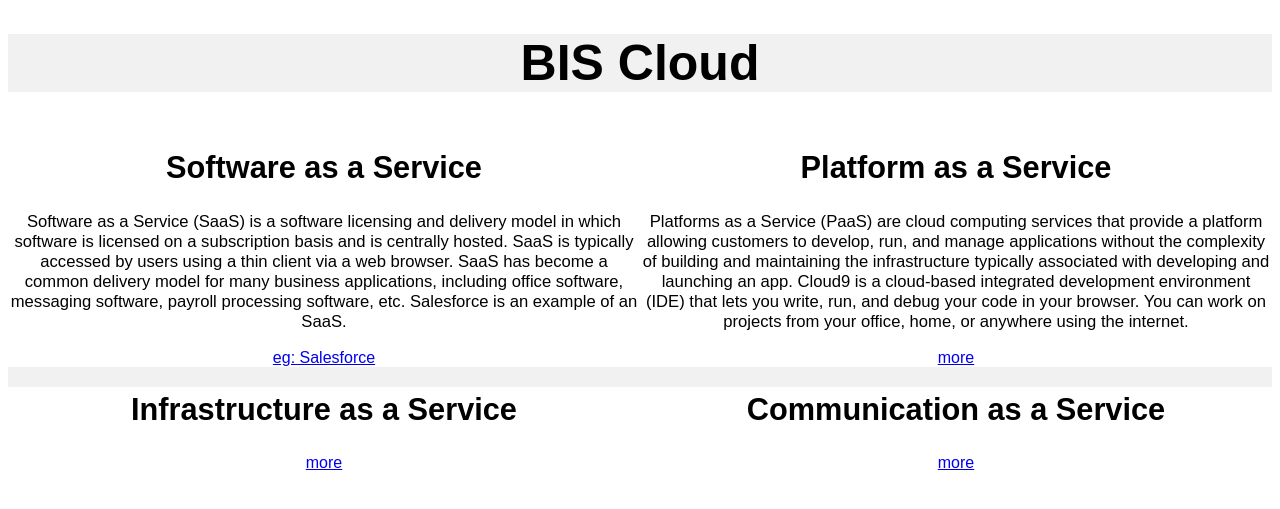
After one commit to CraigDoyleGubbins/IS1113117481062, a PHP site: page /CloudServices/VendorHomepage.html in a window 1280 px wide. The commit adds this page. Shown: the top 509 px of the page. Run offline with PHP 8.4, Linux system fonts and the light colour scheme.

```diff
--- a/CV/cv_page3.html
+++ b/CV/cv_page3.html
@@ -14,9 +14,9 @@
     <body>
         <h1 class="mainheading">Work Experience</h1>
 
-        <p><strong>Company:</strong> Justice League of America</p>
-        <p><strong>Job Title:</strong> Vigilante</p>
-        <p><strong>Year:</strong> 1961-Present</p>
+        <p><strong>Company:</strong>Justice League of America</p>
+        <p><strong>Job Title:</strong>Vigilante</p>
+        <p><strong>Year:</strong>1961-Present</p>
 
         <a href="cv_page2.html" class="btn btn-dark">Back</a>
         <a href="../homepage.html" class="btn btn-dark" style="float: right;">Home</a>
--- /dev/null
+++ b/CloudServices/VendorHomepage.html
@@ -0,0 +1,78 @@
+<!DOCTYPE html>
+<html>
+
+    <head>
+        <title>
+            BIS Cloud
+        </title>
+
+        <link rel="stylesheet" href="cloudstyle.css" type="text/css"/>
+
+    </head>
+
+    <body>
+        <div class="header">
+            <h1>
+                BIS Cloud
+            </h1>
+        </div>
+
+        <div class="row">
+        <div class="column">
+            <h2>
+                Software as a Service
+            </h2>
+            <p>
+                Software as a Service (SaaS) is a software licensing and delivery model in which
+                software is licensed on a subscription basis and is centrally hosted. SaaS
+                is typically accessed by users using a thin client via a web browser.
+                SaaS has become a common delivery model for many business applications,
+                including office software, messaging software, payroll processing software,
+                 etc. Salesforce is an example of an SaaS.
+            </p>
+            <a href="https://www.salesforce.com/eu/products/what-is-salesforce/">eg: Salesforce</a>
+        </div>
+
+        <div class="column">
+            <h2>
+                Platform as a Service
+            </h2>
+            <p>
+                Platforms as a Service (PaaS) are cloud computing services that provide a platform
+                allowing customers to develop, run, and manage applications without the complexity
+                of building and maintaining the infrastructure typically associated with developing
+                and launching an app. Cloud9 is a cloud-based integrated development environment
+                (IDE) that lets you write, run, and debug your code in your browser. You can work
+                on projects from your office, home, or anywhere using the internet.
+            </p>
+            <a href="https://aws.amazon.com/cloud9/">more</a>
+        </div>
+        </div>
+
+        <div class="column">
+            <h2>
+                Infrastructure as a Service
+            </h2>
+            <p>
+
+            </p>
+            <a href="https://aws.amazon.com/">more</a>
+        </div>
+
+        <div class="column">
+            <h2>
+                Communication as a Service
+            </h2>
+            <p>
+
+            </p>
+            <a href="https://www.google.com/gmail/about/for-work/">more</a>
+        </div>
+
+        <div class="footer">
+
+        </div>
+
+    </body>
+
+</html>
--- /dev/null
+++ b/CloudServices/cloudstyle.css
@@ -0,0 +1,44 @@
+body {
+    font-family: Arial;
+}
+
+.header {
+    background-color: #F1F1F1;
+    text-align: center;
+}
+
+.column {
+    float: left;
+    width: 50%;
+    text-align: center;
+}
+
+h1 {
+    font-size: 50px;
+}
+
+p {
+    font-size: 1.3vw;
+}
+
+h2 {
+    font-size: 2.4vw;
+}
+
+.row:after {
+    content: "";
+    display: table;
+    clear: both;
+}
+
+@media (max-width: 600px) {
+    .column {
+        width: 100%;
+    }
+}
+
+.footer {
+    background-color: #F1F1F1;
+    text-align: center;
+    padding: 10px;
+}
--- a/CloudServices/eBusiness/cost_calc.js
+++ b/CloudServices/eBusiness/cost_calc.js
@@ -27,7 +27,6 @@ function calcDisVatTotal(argSubTotal){
     var num1, discountAmt, vatAmt, totalPrice;
 
     discountAmt = argSubTotal * 0.05;
-    document.getElementById("discount").value = discountAmt;
 
     num1 = argSubTotal - discountAmt;
     vatAmt = num1 * .1;
--- a/homepage.html
+++ b/homepage.html
@@ -3,7 +3,7 @@
     <head>
 
         <title>117481062</title>
-        <link rel="stylesheet" href="mystylesheet.css" type="text/css" /><!--Adding Bootstrap-->
+        <link rel="stylesheet" href="mystylesheet.css" type="text/css" />
 
     </head>
 
```
Also changed, not shown: Interests/cloud_services.html (+67 -0 lines), Interests/int_pages.css (+32 -3 lines), Interests/sports.html (+18 -13 lines), Interests/travel.html (+13 -27 lines), mystylesheet.css (+1 -7 lines), Interests/InterestsPics/facebook-logo.png (added), Interests/InterestsPics/netflix-logo.png (added), Interests/InterestsPics/snapchat-logo.jpg (added), tempbin/mystylesheet.css (line endings or trailing spaces).
